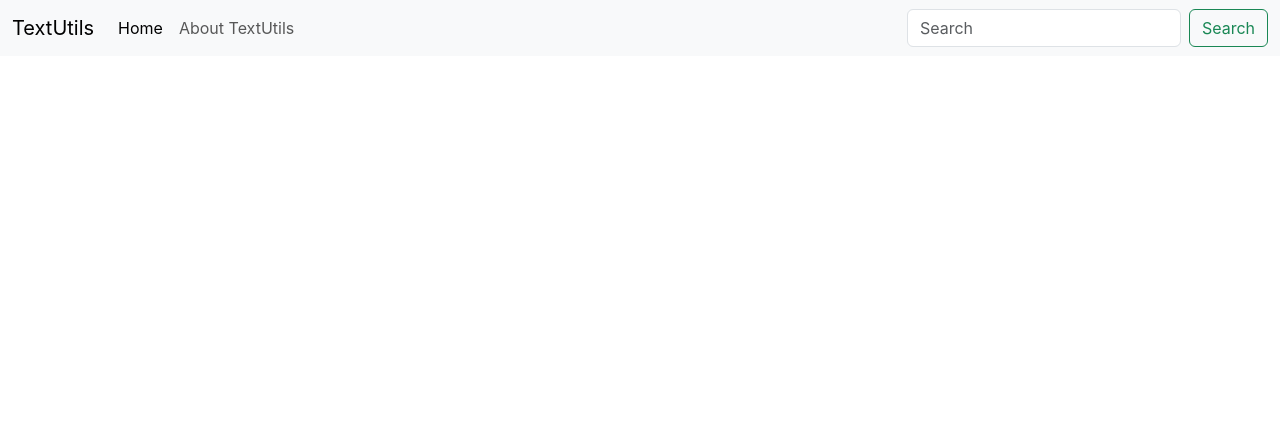
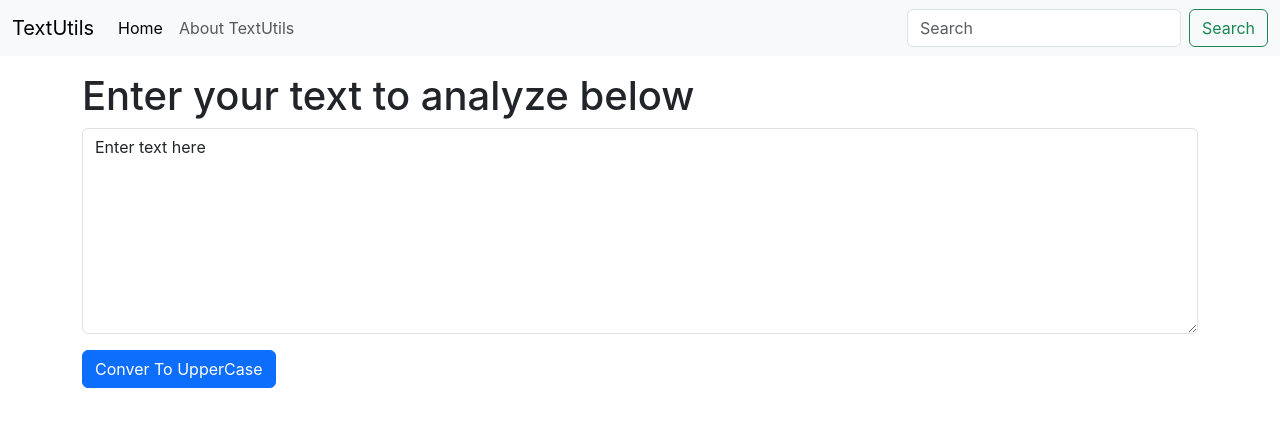
Before and after one commit to mahirshahriar1/React_Project_1-TextUtils, a React (Create React App) app: page / in a window 1280 px wide. Shown: the top 426 px of the page. Built offline with nearby package versions, Linux system fonts and the light colour scheme.

Commit message:
state event

```diff
--- a/public/index.html
+++ b/public/index.html
@@ -14,7 +14,7 @@
     <link rel="manifest" href="%PUBLIC_URL%/manifest.json" />
     <link href="https://cdn.jsdelivr.net/npm/bootstrap@5.3.0-alpha1/dist/css/bootstrap.min.css" rel="stylesheet" integrity="sha384-GLhlTQ8iRABdZLl6O3oVMWSktQOp6b7In1Zl3/Jr59b6EGGoI1aFkw7cmDA6j6gD" crossorigin="anonymous">
 
-    <title>React App</title>
+    <title>React Project-1</title>
   </head>
   <body>
     <noscript>You need to enable JavaScript to run this app.</noscript>
--- a/src/App.js
+++ b/src/App.js
@@ -1,11 +1,14 @@
 import './App.css';
 import Navbar from './components/Navbar';
-
+import TextForm from './components/TextForm';
 
 function App() {
   return (
     <>
       <Navbar title="TextUtils" aboutText="About TextUtils"/>
+      <div className="container my-3">
+            <TextForm heading ="Enter your text to analyze below"/>
+      </div>
     </>
 
   );
--- /dev/null
+++ b/src/components/TextForm.js
@@ -0,0 +1,33 @@
+import React, {useState} from 'react'
+
+
+let flag=false;
+export default function TextForm(props) {
+    const handleUpClick = () => {
+        let newtext=text.toUpperCase();
+        setText(newtext);
+
+    }
+    const handleOnChange = (event) => {
+
+        setText(event.target.value);
+    }
+    const clear = () => {
+        if(flag===false){
+            setText("");
+            flag=true;
+        }
+    }
+    const [text, setText] = useState("Enter text here");
+
+    return (
+        <div>
+
+            <h1>{props.heading}</h1>
+            <div className="mb-3">
+            <textarea className="form-control" value={text} onClick={clear} onChange={handleOnChange} id="exampleFormControlTextarea1" rows="8"></textarea>
+            </div>
+            <button className="btn btn-primary" onClick={handleUpClick}>Conver To UpperCase</button>
+        </div>
+    )
+}
```
